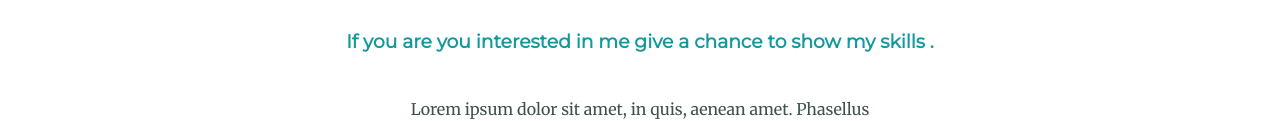
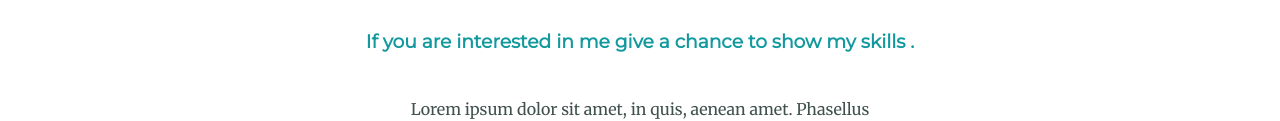
Before and after one commit to Debashis95/CV, a plain HTML site: page index.html in a window 1280 px wide. Shown: the part 2301-2422 px from the top of the page. Drawn offline with Linux system fonts and the light colour scheme.

Commit message:
Update index.html

```diff
--- a/index.html
+++ b/index.html
@@ -50,7 +50,7 @@
         <hr>
         <div class="contact-me">
             <h2>Get In Touch</h2>
-            <h3>If you are you interested in me give a chance to show my skills .</h3>
+            <h3>If you are interested in me give a chance to show my skills .</h3>
             <p class="contact-message">Lorem ipsum dolor sit amet, in quis, aenean amet. Phasellus sodales, tellus donec
                 dui, ornare erat.</p>
             <a class="btn" href="debashisroyjgec@gmail.com">CONTACT ME</a>
```
